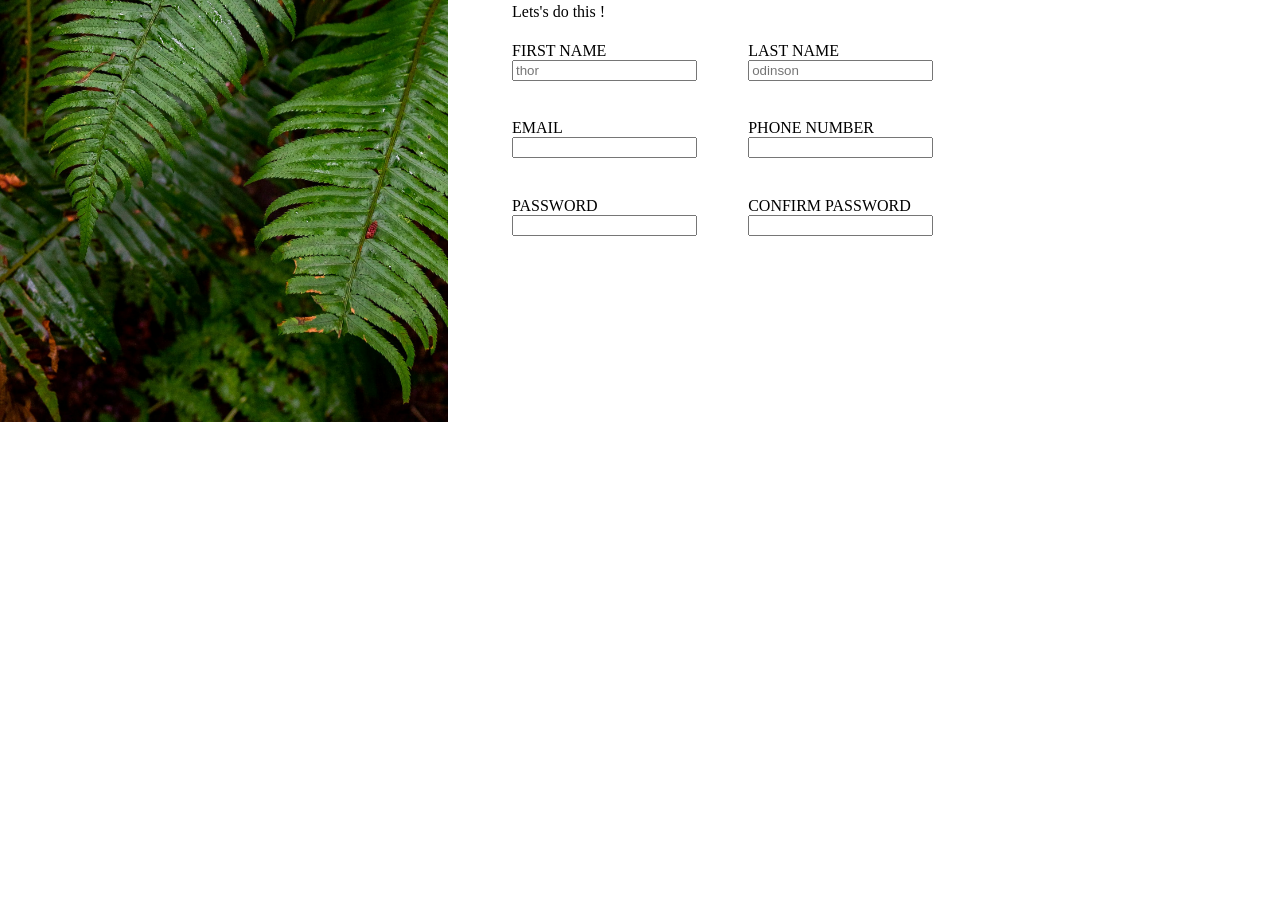
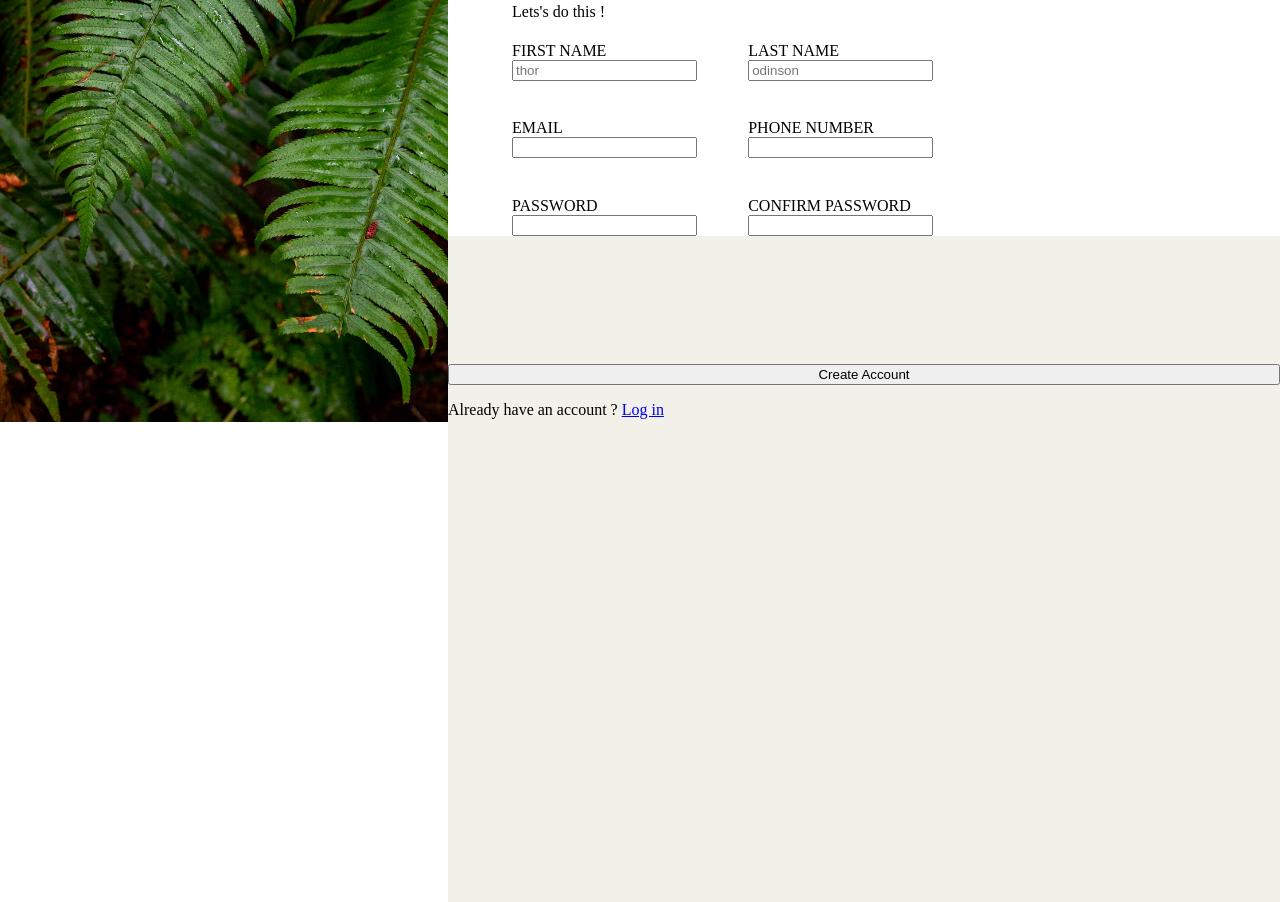
Before and after one commit to sld-web/odin-signupform, a plain HTML site: page index.html in a window 1280 px wide. Shown: the part 378-1280 px from the top of the page. Before the commit the page ends 804 px from the top, so only its background shows below. Drawn offline with Linux system fonts and the light colour scheme.

Commit message:
basic structurre

```diff
--- a/index.html
+++ b/index.html
@@ -23,7 +23,7 @@
                 <p class="sub-txt">You know you want to do</p>
             </div>
             <div class="form">
-                <form action="" method="post">
+                <form action="submit" method="post">
                     <div class="form-title">Lets's do this !</div>
                     <div class="names-sect">
                         <div class="first-name">
@@ -55,9 +55,13 @@
                             <input type="password" name="pwd-conf" id="pwd-conf" class="pwd-conf">
                         </div>
                     </div>
+        </div>
+                    <div class="footer">
+                        <button class="submit-btn" type="submit">Create Account</button>
+                        <p class="footer-txt">Already have an account ? <a href="#">Log in</a></p>
+                    </div>
                 </form>
             </div>
-        </div>
-    </div>
+     </div>
 </body>
 </html>
--- a/style.css
+++ b/style.css
@@ -63,7 +63,7 @@ html body{
     display: flex;
     flex-direction: column;
     width: 65vw;
-    height: 100vh;
+    height: 50%;
 }
 
 .hero{
@@ -122,3 +122,12 @@ html body{
     gap: 4vw;
     margin-top: 3vw;
 }
+
+.footer{
+    display: flex;
+    flex-direction: column;
+    padding-top: 10vw;
+    background-color: rgb(241, 240, 233);
+    height: 100vh;
+    z-index: -1;
+}
```
